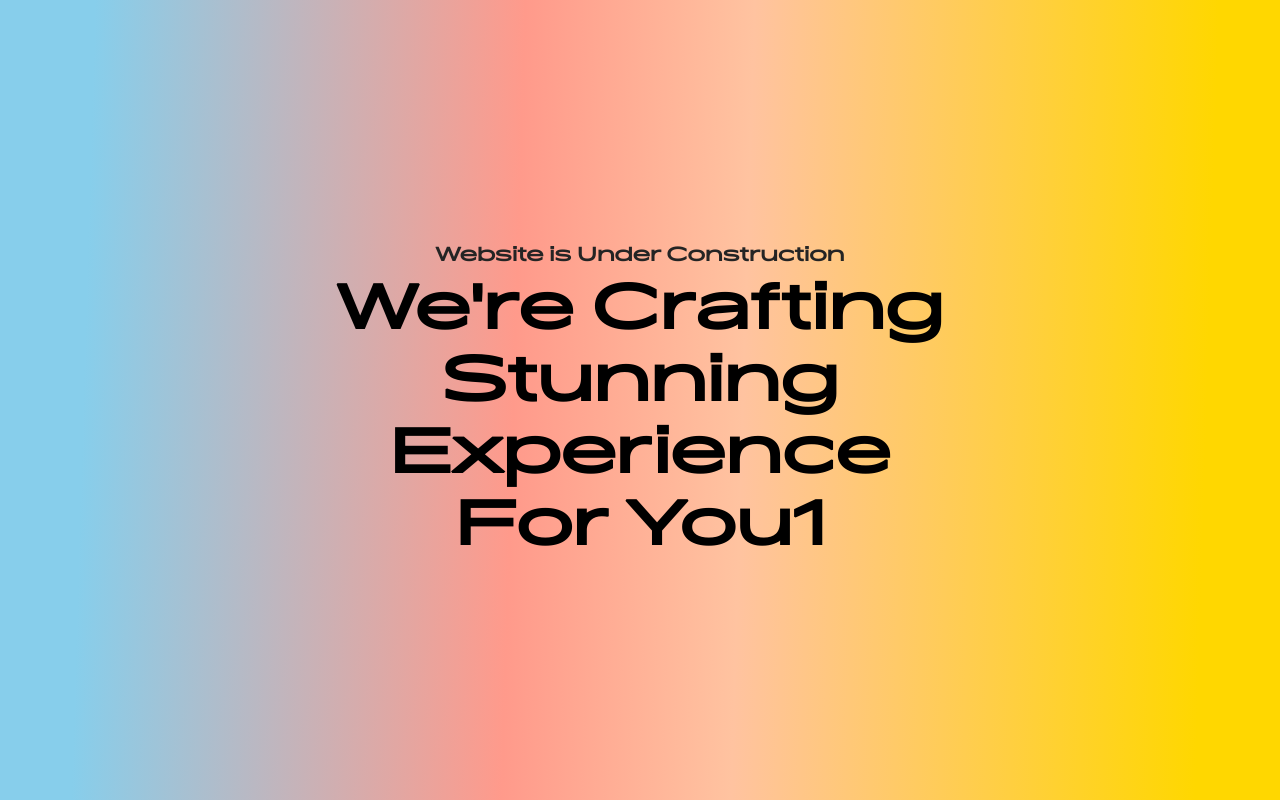
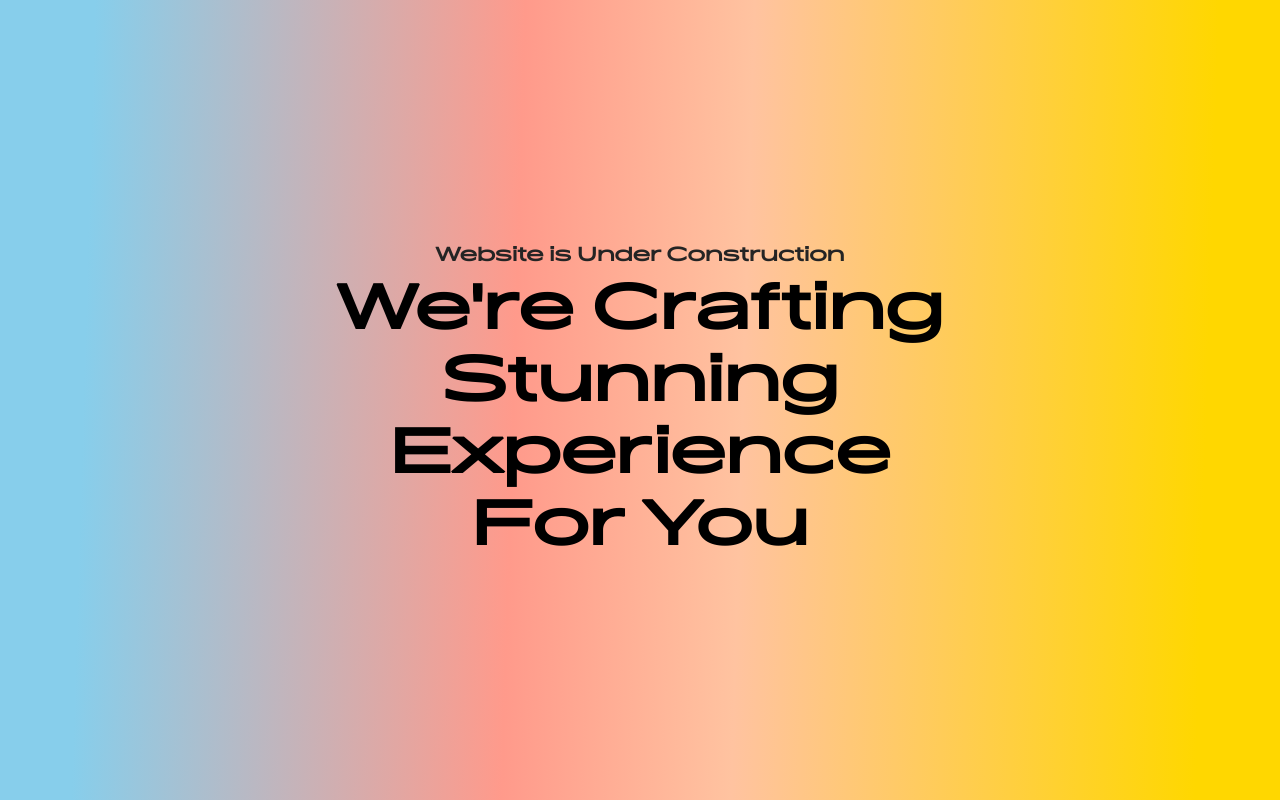
Before and after one commit to aamirkhan575/PixelForge, a plain HTML site: page index.html in a window 1280 px wide. Drawn offline with Linux system fonts and the light colour scheme.

Commit message:
change11

```diff
--- a/index.html
+++ b/index.html
@@ -18,7 +18,7 @@
          <div class="text-section">
 
             <h3> Website is Under Construction </h3>
-            <h1> We're crafting stunning experience for you1</h1>
+            <h1> We're crafting stunning experience for you</h1>
 
 
 
```
